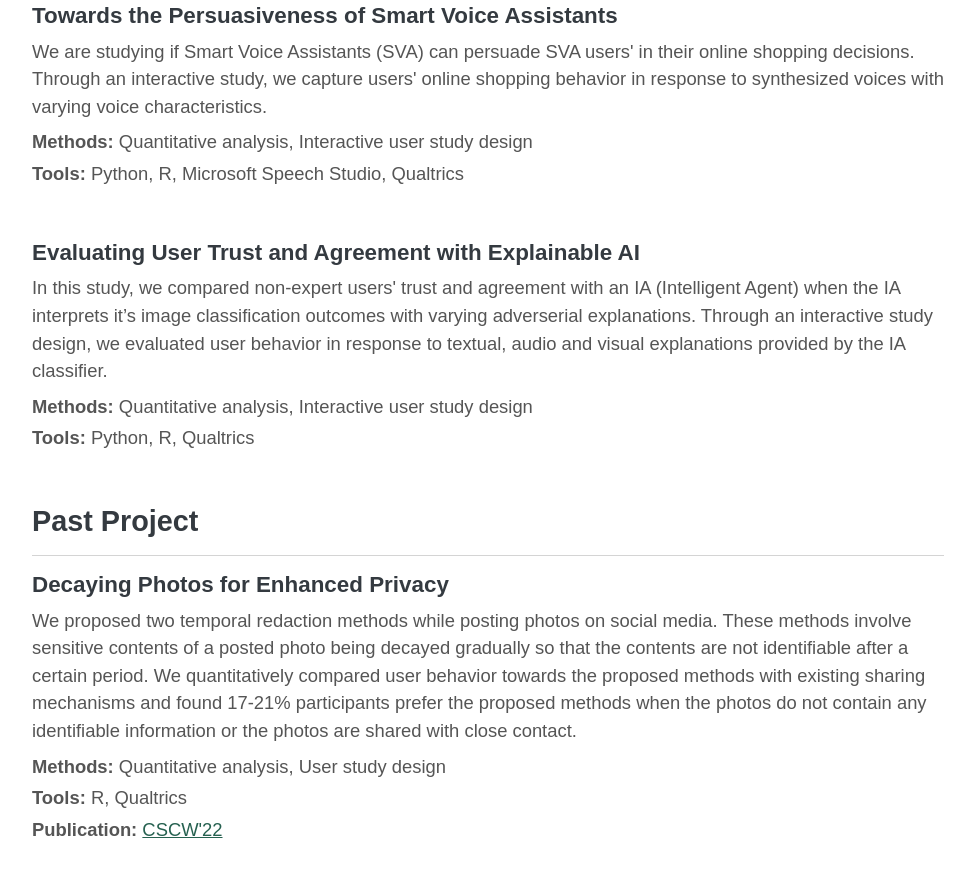
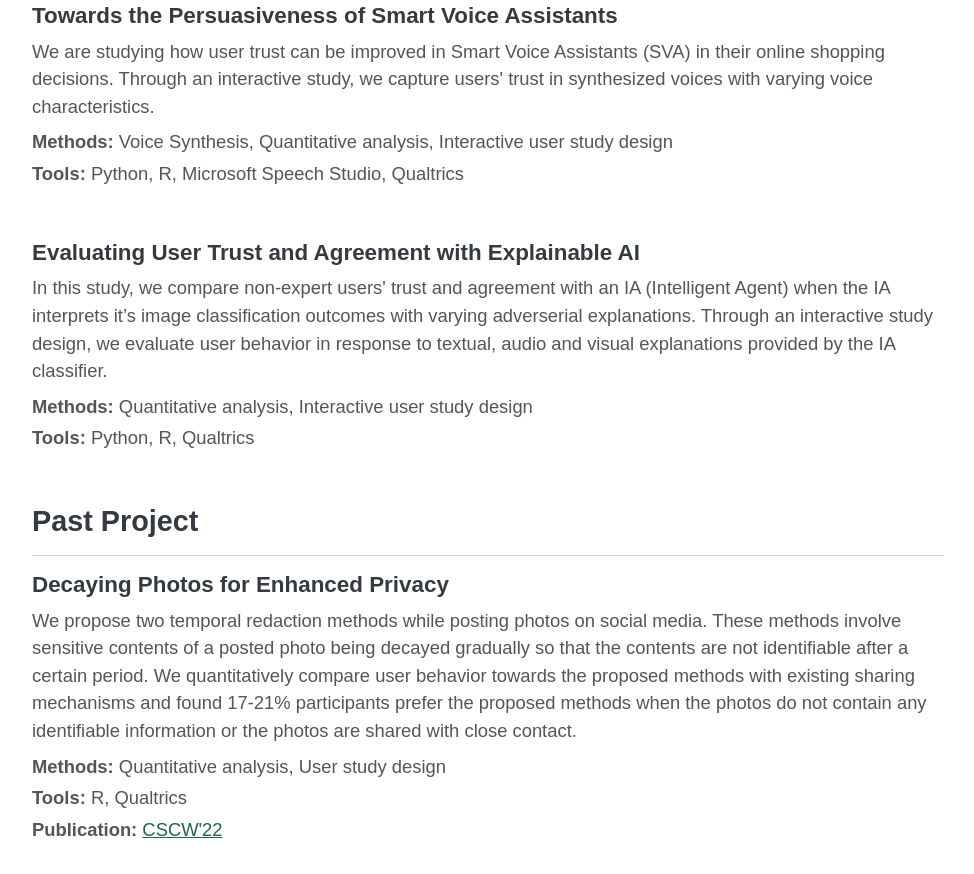
Before and after one commit to sabid-habib/sabid-habib.github.io, a website: page index.html in a window 1280 px wide. Shown: the part 1016-1890 px from the top of the page, without its empty margins (288-1262 px from the left). Drawn offline with nearby package versions, Linux system fonts and the light colour scheme; a web font is replaced by a local one.

Commit message:
update resume. update project text. hide news.

```diff
--- a/index.html
+++ b/index.html
@@ -28,7 +28,7 @@
                     <li class="nav-item"><a class="nav-link js-scroll-trigger" href="#about">About</a></li>
                     <li class="nav-item"><a class="nav-link js-scroll-trigger" href="#research">Research</a></li>
                     <li class="nav-item"><a class="nav-link js-scroll-trigger" href="#publication">Publication</a></li>
-                    <li class="nav-item"><a class="nav-link js-scroll-trigger" href="#news">News</a></li>
+                    <!--<li class="nav-item"><a class="nav-link js-scroll-trigger" href="#news">News</a></li>-->
                     <li class="nav-item"><a class="nav-link js-scroll-trigger" href="#resume">Resume</a></li>
                     <li class="nav-item"><a class="nav-link js-scroll-trigger" href="#contact">Contact</a></li>
                 </ul>
@@ -46,7 +46,7 @@
                         <! Address of phone number may go here>
                         Graduate Research Assistant at <a href="https://privacy.luddy.indiana.edu/"> IU Privacy Lab</a>
                     </div>
-                    <p class="lead mb-5">I am a Ph.D. candidate in the Department of Computer Science at <a href="https://luddy.indiana.edu/"> Luddy School of Informatics, Computing, and Engineering</a>, Indiana University Bloomington. I am a Research Assistant at the <a href="https://privacy.luddy.indiana.edu/"> IU Privacy Lab</a>, advised by Professor Apu Kapadia. I am an HCI researcher with expertise in user study design, quantitative analysis, and machine learning applications in day-to-day technologies. I am passionate about advancing our understanding of human-computer interaction, particularly at the intersection of HCI and privacy in technology. I also have a strong interest in human-AI interaction and aim to contribute to the development of privacy-sensitive AI systems that enhance human capabilities and improve the quality of life. </p>
+                    <p class="lead mb-5">I am a Ph.D. candidate in the Department of Computer Science at <a href="https://luddy.indiana.edu/"> Luddy School of Informatics, Computing, and Engineering</a>, Indiana University Bloomington. I am a Research Assistant at the <a href="https://privacy.luddy.indiana.edu/"> IU Privacy Lab</a>, advised by Professor Apu Kapadia. I am a a User Privacy focused HCI researcher with expertise in user study design, quantitative analysis, and machine learning applications in day-to-day technologies. I am passionate about advancing our understanding of human-computer interaction, particularly at the intersection of HCI and privacy in technology. I also have a strong interest in human-AI interaction and aim to contribute to the development of privacy-sensitive AI systems that enhance human capabilities and improve the quality of life. </p>
 
                     <p class="lead mb-5">I am actively looking for internship positions at Research Scientist or Software Engineer roles, so feel free to reach out if your team is hiring!</p>
                     <div class="social-icons">
@@ -71,8 +71,8 @@
                         <div class="flex-grow-1">
                             <h4 class="mb-2">Towards the Persuasiveness of Smart Voice Assistants</h3>
 
-                        <p class="lead mb-2 justify">We are studying if Smart Voice Assistants (SVA) can persuade SVA users' in their online shopping decisions. Through an interactive study, we capture users' online shopping behavior in response to synthesized voices with varying voice characteristics.</p>
-		                <p class="lead mb-1"><strong>Methods: </strong>Quantitative analysis, Interactive user study design</p>
+                        <p class="lead mb-2 justify">We are studying how user trust can be improved in Smart Voice Assistants (SVA) in their online shopping decisions. Through an interactive study, we capture users' trust in synthesized voices with varying voice characteristics.</p>
+		                <p class="lead mb-1"><strong>Methods: </strong>Voice Synthesis, Quantitative analysis, Interactive user study design</p>
 			            <p class="lead mb-1"><strong>Tools: </strong> Python, R, Microsoft Speech Studio, Qualtrics</p>
 			            </div>
                     </div>
@@ -80,7 +80,7 @@
                         <div class="flex-grow-1">
                             <h4 class="mb-2">Evaluating User Trust and Agreement with Explainable AI</h3>
 
-                        <p class="lead mb-2 justify">In this study, we compared non-expert users' trust and agreement with an IA (Intelligent Agent) when the IA interprets it’s image classification outcomes with varying adverserial explanations. Through an interactive study design, we evaluated user behavior in response to textual, audio and visual explanations provided by the IA classifier.</p>
+                        <p class="lead mb-2 justify">In this study, we compare non-expert users' trust and agreement with an IA (Intelligent Agent) when the IA interprets it’s image classification outcomes with varying adverserial explanations. Through an interactive study design, we evaluate user behavior in response to textual, audio and visual explanations provided by the IA classifier.</p>
 		                <p class="lead mb-1"><strong>Methods: </strong>Quantitative analysis, Interactive user study design</p>
 			            <p class="lead mb-1"><strong>Tools: </strong> Python, R, Qualtrics</p>
 			            </div>
@@ -91,7 +91,7 @@
                         <div class="flex-grow-1">
                             <h4 class="mb-2">Decaying Photos for Enhanced Privacy</h3>
 
-                        <p class="lead mb-2 justify">We proposed two temporal redaction methods while posting photos on social media. These methods involve sensitive contents of a posted photo being decayed gradually so that the contents are not identifiable after a certain period. We quantitatively compared user behavior towards the proposed methods with existing sharing mechanisms and found 17-21% participants prefer the proposed methods when the photos do not contain any identifiable information or the photos are shared with close contact.</p>
+                        <p class="lead mb-2 justify">We propose two temporal redaction methods while posting photos on social media. These methods involve sensitive contents of a posted photo being decayed gradually so that the contents are not identifiable after a certain period. We quantitatively compare user behavior towards the proposed methods with existing sharing mechanisms and found 17-21% participants prefer the proposed methods when the photos do not contain any identifiable information or the photos are shared with close contact.</p>
 		                <p class="lead mb-1"><strong>Methods: </strong>Quantitative analysis, User study design</p>
 			            <p class="lead mb-1"><strong>Tools: </strong> R, Qualtrics</p>
 			            <p class="lead mb-1"><strong>Publication: </strong> <a href="https://dl.acm.org/doi/10.1145/3555538">CSCW'22</a></p>
```
Also changed, not shown: 2 other files.
